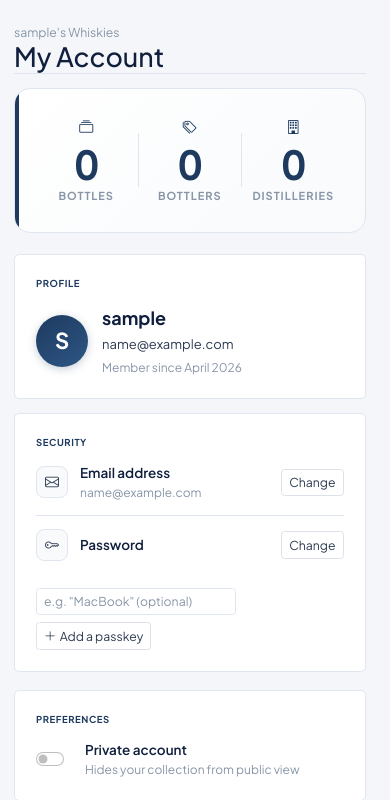
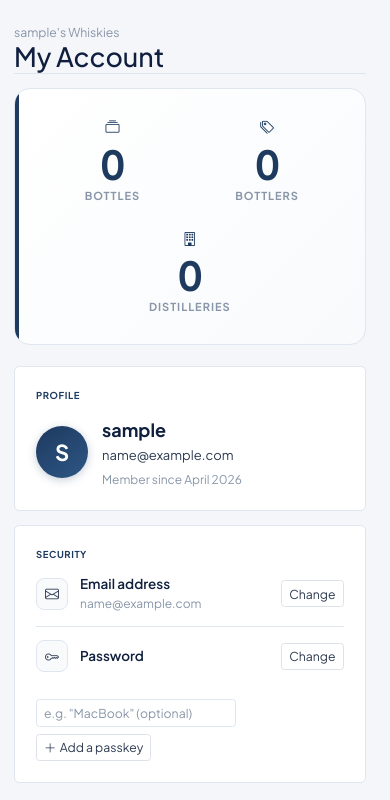
Before and after one commit to charliegriefer/my-whiskies, a Flask app: page /account in a window 390 px wide. Shown: the part 64-864 px from the top of the page. Run offline with Flask 3, Linux system fonts and the light colour scheme; the visitor is signed in with stand-in values (Sample User, id 1); data that the repository does not hold is empty; parts of the project's set-up code (start-up, migrations or seed data) failed here and were passed over; some libraries are stand-ins or nearby versions; some web fonts are replaced.

Commit message:
fix: wrap stats band to 2x2 grid on mobile (#381)
Four stats in a single flex row overflows on narrow screens. Below 600px,
dividers are hidden and stats wrap at 50% width — giving a 2×2 layout for
the home page band and a 2+1 (centered) layout for the account page band.

Co-Authored-By: Claude Sonnet 4.6 <noreply@anthropic.com>

```diff
--- a/mywhiskies/static/css/main.css
+++ b/mywhiskies/static/css/main.css
@@ -1656,6 +1656,12 @@ trix-editor {
   flex-shrink: 0;
 }
 
+@media (max-width: 600px) {
+  .stats-band { flex-wrap: wrap; gap: 16px 0; justify-content: center; }
+  .stats-band-div { display: none; }
+  .stats-band-stat { flex: 0 0 50%; }
+}
+
 /* ===================================================================
    ACCOUNT PAGE  (user/account.html)
    =================================================================== */
```
